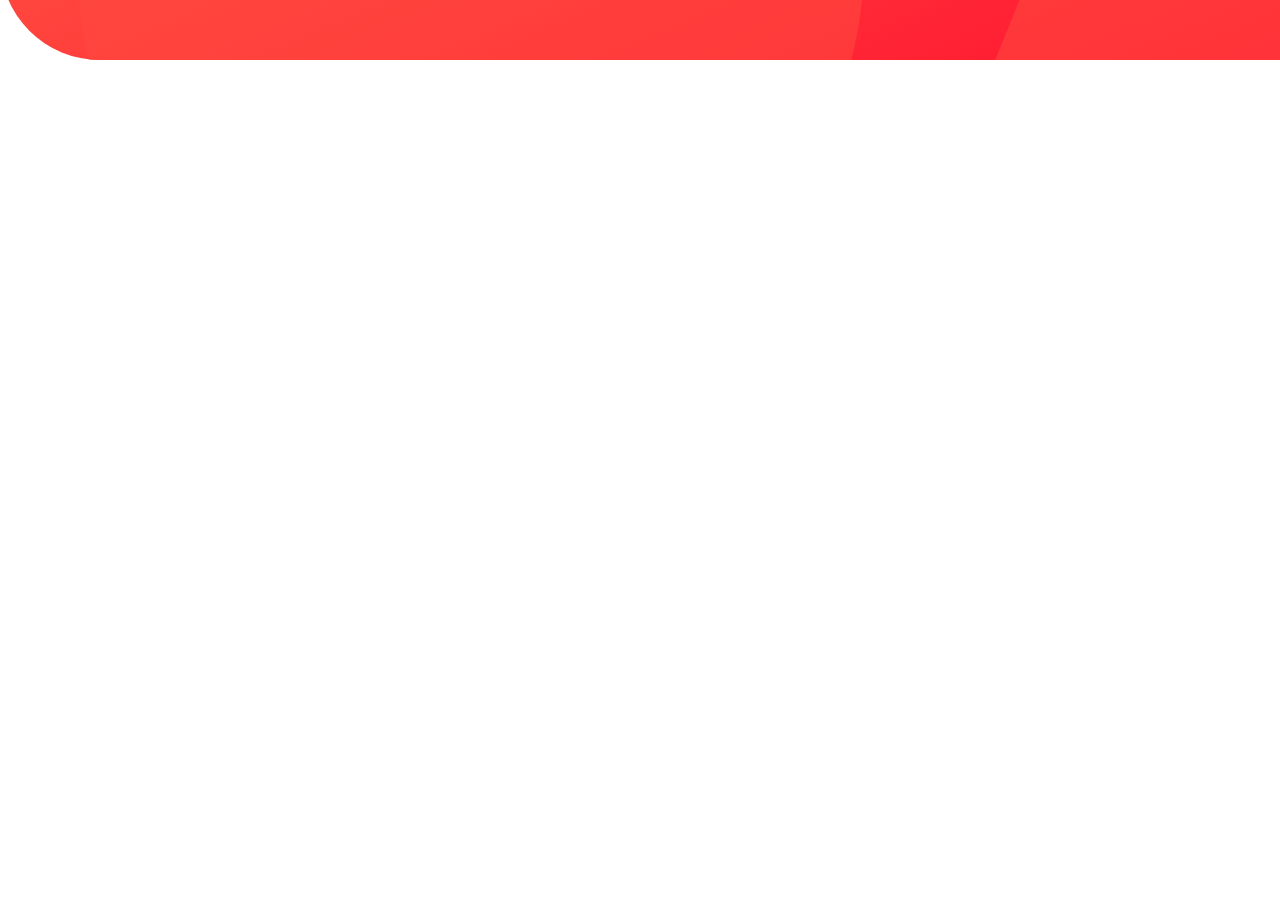
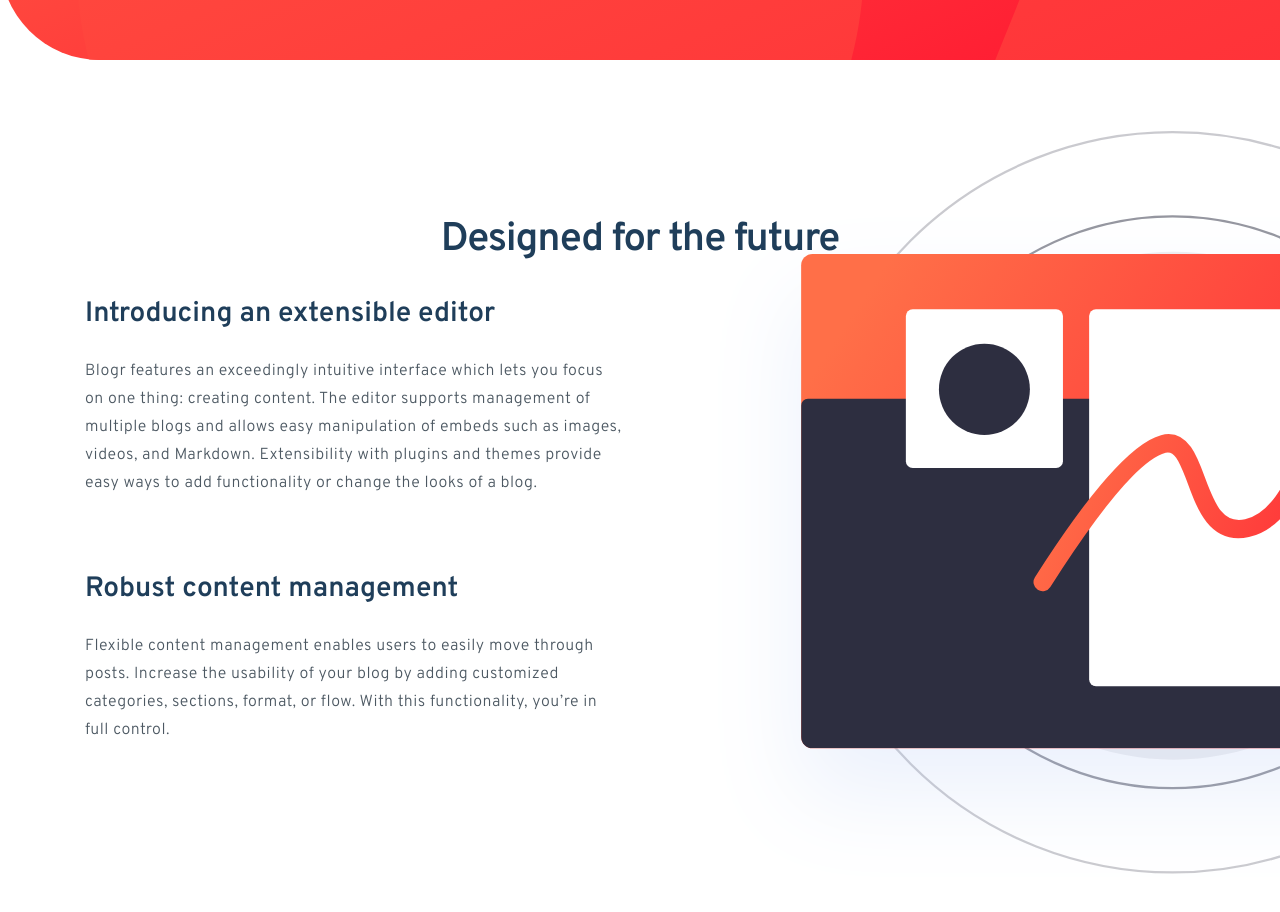
Before and after one commit to MrBlackvanta/blogr-landing-page, a Next.js app: page / in a window 1280 px wide. Shown: the part 540-1452 px from the top of the page. Before the commit the page ends 800 px from the top, so only its background shows below. Built offline with nearby package versions, Linux system fonts and the light colour scheme.

Commit message:
feat: add Features component and integrate editor features into the homepage

```diff
--- a/src/app/page.tsx
+++ b/src/app/page.tsx
@@ -1,5 +1,5 @@
 import { Header } from "@/components/layout";
-import { Hero } from "@/views/home";
+import { Features, Hero } from "@/views/home";
 
 export default function Home() {
   return (
@@ -7,6 +7,7 @@ export default function Home() {
       <Header />
       <main id="main">
         <Hero />
+        <Features />
       </main>
     </>
   );
--- a/src/data/data.ts
+++ b/src/data/data.ts
@@ -1,4 +1,4 @@
-import type { NavGroup } from "./data.types";
+import type { Feature, NavGroup } from "./data.types";
 
 export const navGroups: NavGroup[] = [
   {
@@ -17,3 +17,14 @@ export const navGroups: NavGroup[] = [
     links: ["Contact", "Newsletter", "LinkedIn"],
   },
 ];
+
+export const editorFeatures: Feature[] = [
+  {
+    title: "Introducing an extensible editor",
+    body: "Blogr features an exceedingly intuitive interface which lets you focus on one thing: creating content. The editor supports management of multiple blogs and allows easy manipulation of embeds such as images, videos, and Markdown. Extensibility with plugins and themes provide easy ways to add functionality or change the looks of a blog.",
+  },
+  {
+    title: "Robust content management",
+    body: "Flexible content management enables users to easily move through posts. Increase the usability of your blog by adding customized categories, sections, format, or flow. With this functionality, you’re in full control.",
+  },
+];
--- a/src/data/data.types.ts
+++ b/src/data/data.types.ts
@@ -3,3 +3,8 @@ export type NavGroup = {
   label: string;
   links: string[];
 };
+
+export type Feature = {
+  title: string;
+  body: string;
+};
--- /dev/null
+++ b/src/views/home/features.tsx
@@ -0,0 +1,49 @@
+import { editorFeatures } from "@/data";
+
+export default function Features() {
+  return (
+    <section
+      aria-labelledby="features-title"
+      className="relative overflow-hidden pt-25 pb-68.25 lg:pt-37.5 lg:pb-14.25"
+    >
+      <div className="v-shell">
+        <h2
+          id="features-title"
+          className="text-title lg:text-title-lg text-ink relative text-center font-semibold"
+        >
+          Designed for the future
+        </h2>
+
+        <div className="mt-9.5 flex flex-col gap-10 lg:-mt-35 lg:flex-row lg:items-center lg:gap-x-21.25">
+          <picture className="-mx-10 block lg:order-last lg:mx-0 lg:w-5/6 lg:shrink-0">
+            <source
+              media="(min-width: 64rem)"
+              srcSet="/illustration-editor-desktop.svg"
+              width={925}
+              height={882}
+            />
+            <img
+              src="/illustration-editor-mobile.svg"
+              alt=""
+              width={406}
+              height={331}
+              loading="lazy"
+              className="mx-auto w-full max-w-200 lg:max-w-none"
+            />
+          </picture>
+
+          <div className="mx-auto flex max-w-135 flex-col gap-10 text-center lg:mx-0 lg:w-135 lg:max-w-1/2 lg:shrink-0 lg:translate-y-3.5 lg:gap-19.5 lg:text-left">
+            {editorFeatures.map(({ title, body }) => (
+              <article key={title}>
+                <h3 className="text-feature lg:text-feature-lg text-ink font-semibold">
+                  {title}
+                </h3>
+                <p className="text-body mt-6 font-light lg:mt-7.25">{body}</p>
+              </article>
+            ))}
+          </div>
+        </div>
+      </div>
+    </section>
+  );
+}
--- a/src/views/home/index.ts
+++ b/src/views/home/index.ts
@@ -1 +1,2 @@
+export { default as Features } from "./features";
 export { default as Hero } from "./hero";
```
Also changed, not shown: public/illustration-editor-desktop.svg, public/illustration-editor-mobile.svg.
